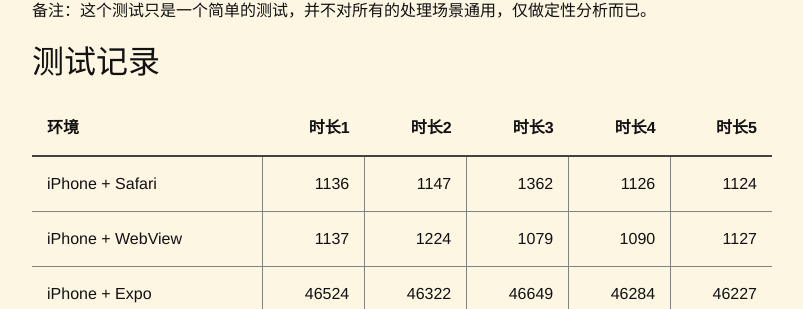
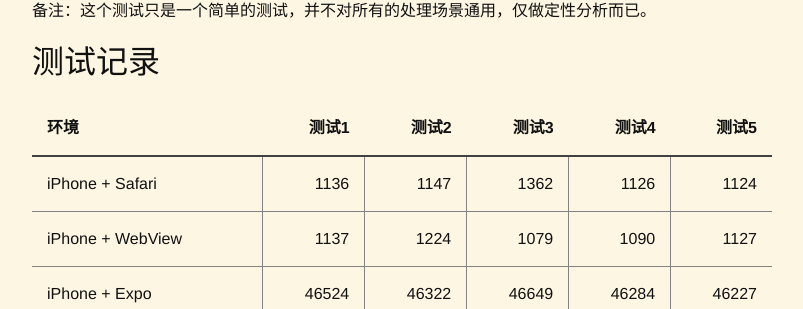
Before and after one commit to testudy/testudy.github.io, a Jekyll site: the page built from tech/_posts/2018-05-04-react-native-performance.md, in a window 1280 px wide and 900 px high, scrolled down 756 px. Shown: the part 141-450 px from the top of the window, without its empty margins (238-1041 px from the left). Built offline with Jekyll 4.4.1, drawn with Linux system fonts in a browser that asks for light colours; comment, search, counter and statistics services are not loaded.

Commit message:
update text

```diff
--- a/tech/_posts/2018-05-04-react-native-performance.md
+++ b/tech/_posts/2018-05-04-react-native-performance.md
@@ -29,7 +29,7 @@ JIT是重要的性能优化环节，尤其对重复执行的函数，做下面
 
 ## 测试记录
 
-| 环境 | 时长1 | 时长2 | 时长3 | 时长4 | 时长5 |
+| 环境 | 测试1 | 测试2 | 测试3 | 测试4 | 测试5 |
 |:-----|------:|------:|------:|------:|------:|
 | iPhone + Safari | 1136 | 1147 | 1362 | 1126 | 1124 |
 | iPhone + WebView | 1137 | 1224 | 1079 | 1090 | 1127 |
```
